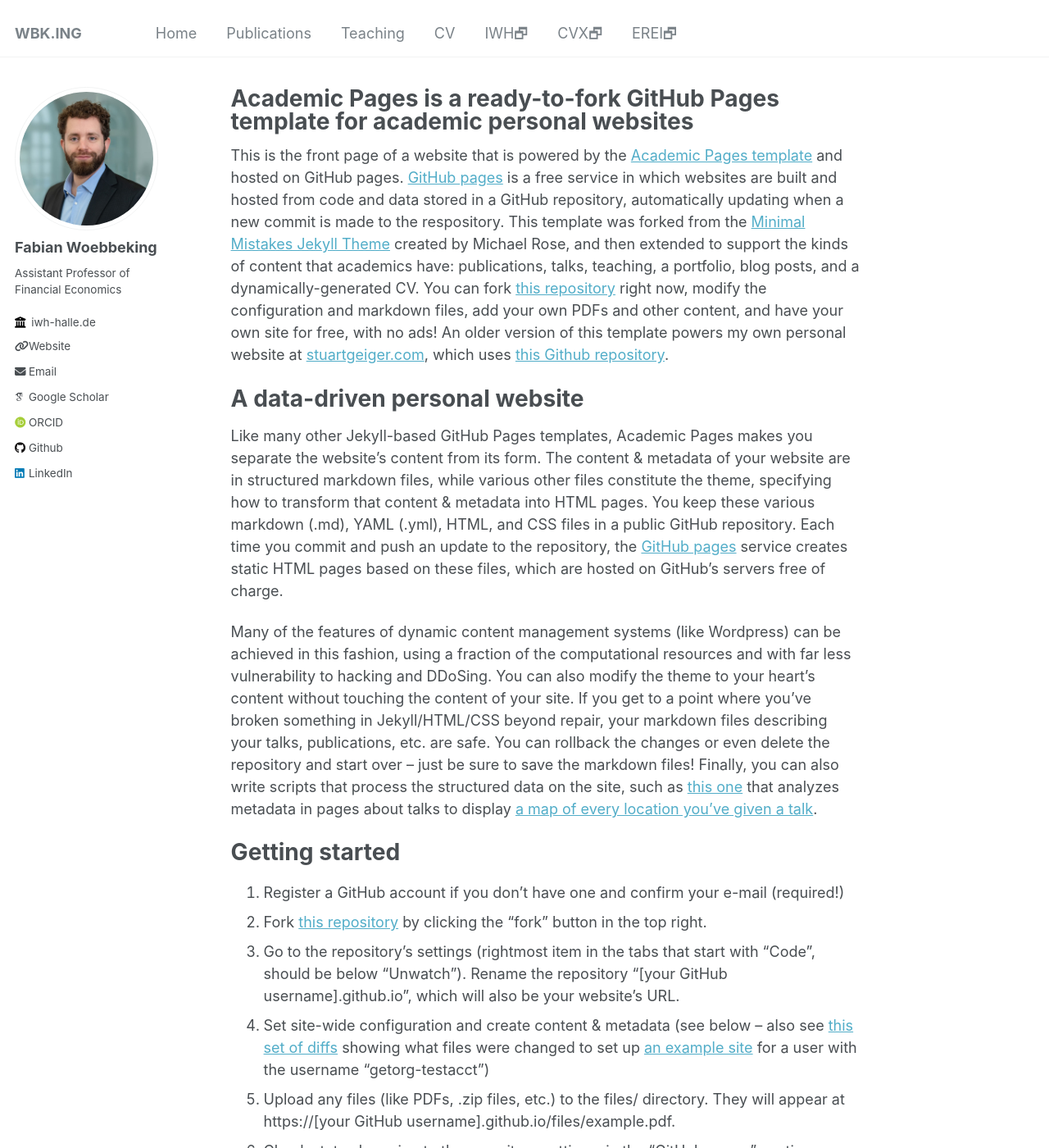
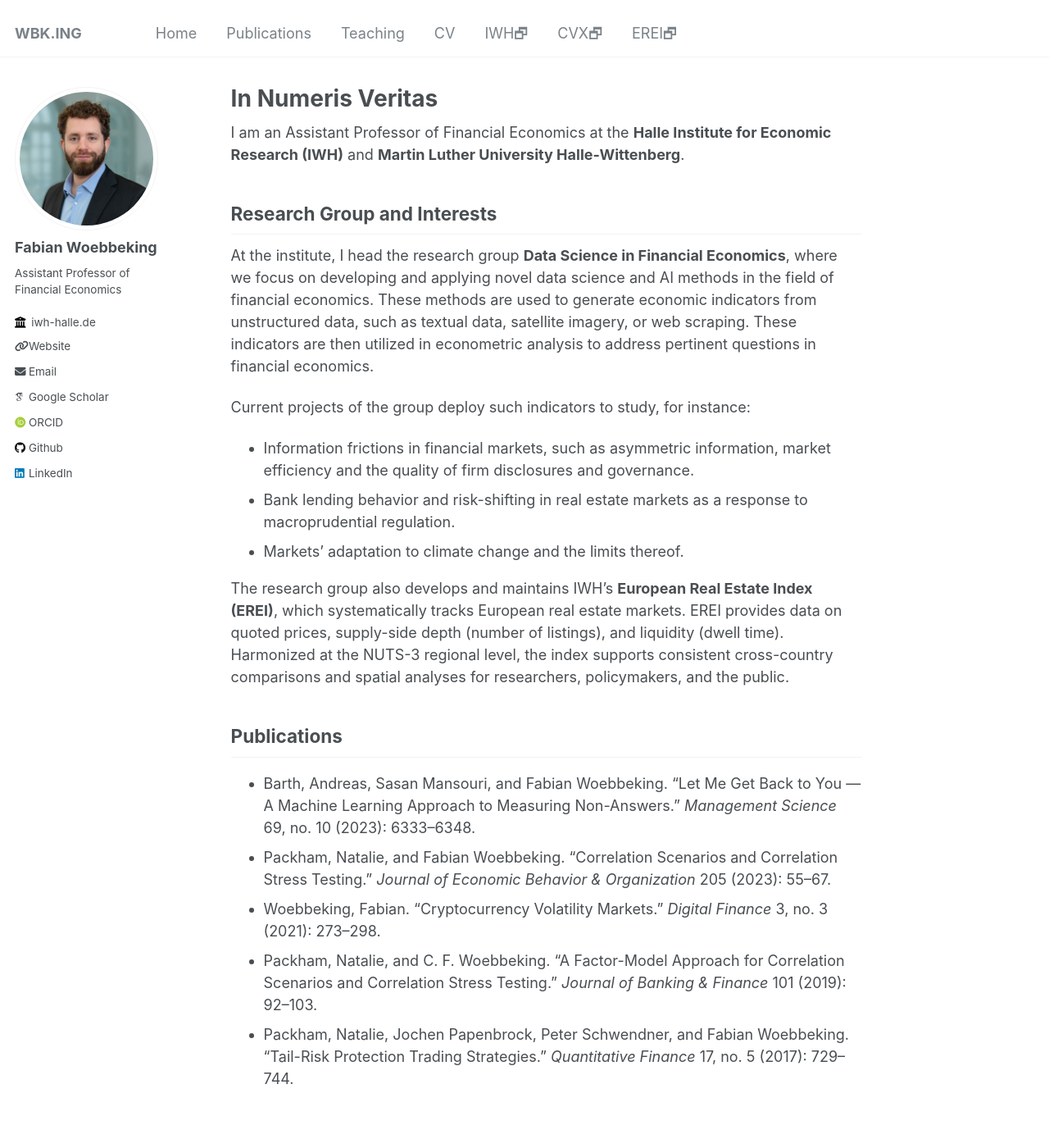
Before and after one commit to cafawo/cafawo.github.io, a Jekyll site: the page built from _pages/about.md, in a window 1280 px wide and 1400 px high. Shown: the whole window at 82% size. Built offline with Jekyll 4.4.1, drawn with Linux system fonts in a browser that asks for light colours; some web fonts are replaced; some of the changed text lies outside the part shown.

Commit message:
Update about.md

```diff
--- a/_pages/about.md
+++ b/_pages/about.md
@@ -1,49 +1,29 @@
 ---
 permalink: /
-title: "Academic Pages is a ready-to-fork GitHub Pages template for academic personal websites"
+title: "In Numeris Veritas"
 author_profile: true
 redirect_from:
   - /about/
   - /about.html
 ---
 
-This is the front page of a website that is powered by the [Academic Pages template](https://github.com/academicpages/academicpages.github.io) and hosted on GitHub pages. [GitHub pages](https://pages.github.com) is a free service in which websites are built and hosted from code and data stored in a GitHub repository, automatically updating when a new commit is made to the respository. This template was forked from the [Minimal Mistakes Jekyll Theme](https://mmistakes.github.io/minimal-mistakes/) created by Michael Rose, and then extended to support the kinds of content that academics have: publications, talks, teaching, a portfolio, blog posts, and a dynamically-generated CV. You can fork [this repository](https://github.com/academicpages/academicpages.github.io) right now, modify the configuration and markdown files, add your own PDFs and other content, and have your own site for free, with no ads! An older version of this template powers my own personal website at [stuartgeiger.com](http://stuartgeiger.com), which uses [this Github repository](https://github.com/staeiou/staeiou.github.io).
+I am an Assistant Professor of Financial Economics at the **Halle Institute for Economic Research (IWH)** and **Martin Luther University Halle-Wittenberg**.
 
-A data-driven personal website
-======
-Like many other Jekyll-based GitHub Pages templates, Academic Pages makes you separate the website's content from its form. The content & metadata of your website are in structured markdown files, while various other files constitute the theme, specifying how to transform that content & metadata into HTML pages. You keep these various markdown (.md), YAML (.yml), HTML, and CSS files in a public GitHub repository. Each time you commit and push an update to the repository, the [GitHub pages](https://pages.github.com/) service creates static HTML pages based on these files, which are hosted on GitHub's servers free of charge.
+## Research Group and Interests
 
-Many of the features of dynamic content management systems (like Wordpress) can be achieved in this fashion, using a fraction of the computational resources and with far less vulnerability to hacking and DDoSing. You can also modify the theme to your heart's content without touching the content of your site. If you get to a point where you've broken something in Jekyll/HTML/CSS beyond repair, your markdown files describing your talks, publications, etc. are safe. You can rollback the changes or even delete the repository and start over -- just be sure to save the markdown files! Finally, you can also write scripts that process the structured data on the site, such as [this one](https://github.com/academicpages/academicpages.github.io/blob/master/talkmap.ipynb) that analyzes metadata in pages about talks to display [a map of every location you've given a talk](https://academicpages.github.io/talkmap.html).
+At the institute, I head the research group **Data Science in Financial Economics**, where we focus on developing and applying novel data science and AI methods in the field of financial economics. These methods are used to generate economic indicators from unstructured data, such as textual data, satellite imagery, or web scraping. These indicators are then utilized in econometric analysis to address pertinent questions in financial economics.
 
-Getting started
-======
-1. Register a GitHub account if you don't have one and confirm your e-mail (required!)
-1. Fork [this repository](https://github.com/academicpages/academicpages.github.io) by clicking the "fork" button in the top right.
-1. Go to the repository's settings (rightmost item in the tabs that start with "Code", should be below "Unwatch"). Rename the repository "[your GitHub username].github.io", which will also be your website's URL.
-1. Set site-wide configuration and create content & metadata (see below -- also see [this set of diffs](http://archive.is/3TPas) showing what files were changed to set up [an example site](https://getorg-testacct.github.io) for a user with the username "getorg-testacct")
-1. Upload any files (like PDFs, .zip files, etc.) to the files/ directory. They will appear at https://[your GitHub username].github.io/files/example.pdf.
-1. Check status by going to the repository settings, in the "GitHub pages" section
+Current projects of the group deploy such indicators to study, for instance:
+* Information frictions in financial markets, such as asymmetric information, market efficiency and the quality of firm disclosures and governance.
+* Bank lending behavior and risk-shifting in real estate markets as a response to macroprudential regulation.
+* Markets’ adaptation to climate change and the limits thereof.
 
-Site-wide configuration
-------
-The main configuration file for the site is in the base directory in [_config.yml](https://github.com/academicpages/academicpages.github.io/blob/master/_config.yml), which defines the content in the sidebars and other site-wide features. You will need to replace the default variables with ones about yourself and your site's github repository. The configuration file for the top menu is in [_data/navigation.yml](https://github.com/academicpages/academicpages.github.io/blob/master/_data/navigation.yml). For example, if you don't have a portfolio or blog posts, you can remove those items from that navigation.yml file to remove them from the header.
+The research group also develops and maintains IWH’s **European Real Estate Index (EREI)**, which systematically tracks European real estate markets. EREI provides data on quoted prices, supply-side depth (number of listings), and liquidity (dwell time). Harmonized at the NUTS-3 regional level, the index supports consistent cross-country comparisons and spatial analyses for researchers, policymakers, and the public.
 
-Create content & metadata
-------
-For site content, there is one markdown file for each type of content, which are stored in directories like _publications, _talks, _posts, _teaching, or _pages. For example, each talk is a markdown file in the [_talks directory](https://github.com/academicpages/academicpages.github.io/tree/master/_talks). At the top of each markdown file is structured data in YAML about the talk, which the theme will parse to do lots of cool stuff. The same structured data about a talk is used to generate the list of talks on the [Talks page](https://academicpages.github.io/talks), each [individual page](https://academicpages.github.io/talks/2012-03-01-talk-1) for specific talks, the talks section for the [CV page](https://academicpages.github.io/cv), and the [map of places you've given a talk](https://academicpages.github.io/talkmap.html) (if you run this [python file](https://github.com/academicpages/academicpages.github.io/blob/master/talkmap.py) or [Jupyter notebook](https://github.com/academicpages/academicpages.github.io/blob/master/talkmap.ipynb), which creates the HTML for the map based on the contents of the _talks directory).
+## Publications
 
-**Markdown generator**
-
-I have also created [a set of Jupyter notebooks](https://github.com/academicpages/academicpages.github.io/tree/master/markdown_generator
-) that converts a CSV containing structured data about talks or presentations into individual markdown files that will be properly formatted for the Academic Pages template. The sample CSVs in that directory are the ones I used to create my own personal website at stuartgeiger.com. My usual workflow is that I keep a spreadsheet of my publications and talks, then run the code in these notebooks to generate the markdown files, then commit and push them to the GitHub repository.
-
-How to edit your site's GitHub repository
-------
-Many people use a git client to create files on their local computer and then push them to GitHub's servers. If you are not familiar with git, you can directly edit these configuration and markdown files directly in the github.com interface. Navigate to a file (like [this one](https://github.com/academicpages/academicpages.github.io/blob/master/_talks/2012-03-01-talk-1.md) and click the pencil icon in the top right of the content preview (to the right of the "Raw | Blame | History" buttons). You can delete a file by clicking the trashcan icon to the right of the pencil icon. You can also create new files or upload files by navigating to a directory and clicking the "Create new file" or "Upload files" buttons.
-
-Example: editing a markdown file for a talk
-![Editing a markdown file for a talk](/images/editing-talk.png)
-
-For more info
-------
-More info about configuring Academic Pages can be found in [the guide](https://academicpages.github.io/markdown/). The [guides for the Minimal Mistakes theme](https://mmistakes.github.io/minimal-mistakes/docs/configuration/) (which this theme was forked from) might also be helpful.
+* Barth, Andreas, Sasan Mansouri, and Fabian Woebbeking. "Let Me Get Back to You — A Machine Learning Approach to Measuring Non-Answers." *Management Science* 69, no. 10 (2023): 6333–6348.
+* Packham, Natalie, and Fabian Woebbeking. "Correlation Scenarios and Correlation Stress Testing." *Journal of Economic Behavior & Organization* 205 (2023): 55–67.
+* Woebbeking, Fabian. "Cryptocurrency Volatility Markets." *Digital Finance* 3, no. 3 (2021): 273–298.
+* Packham, Natalie, and C. F. Woebbeking. "A Factor-Model Approach for Correlation Scenarios and Correlation Stress Testing." *Journal of Banking & Finance* 101 (2019): 92–103.
+* Packham, Natalie, Jochen Papenbrock, Peter Schwendner, and Fabian Woebbeking. "Tail-Risk Protection Trading Strategies." *Quantitative Finance* 17, no. 5 (2017): 729–744.
```
